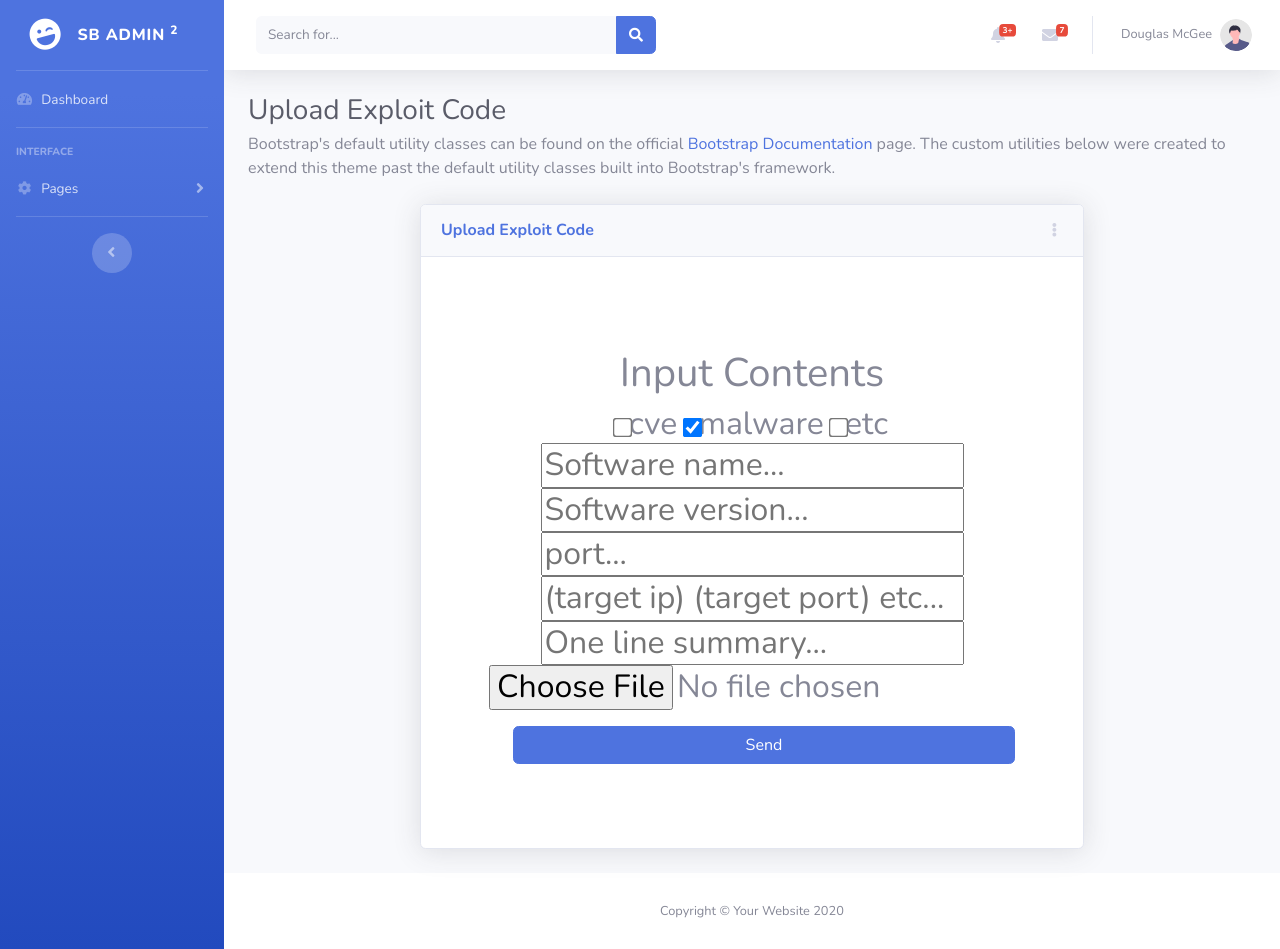
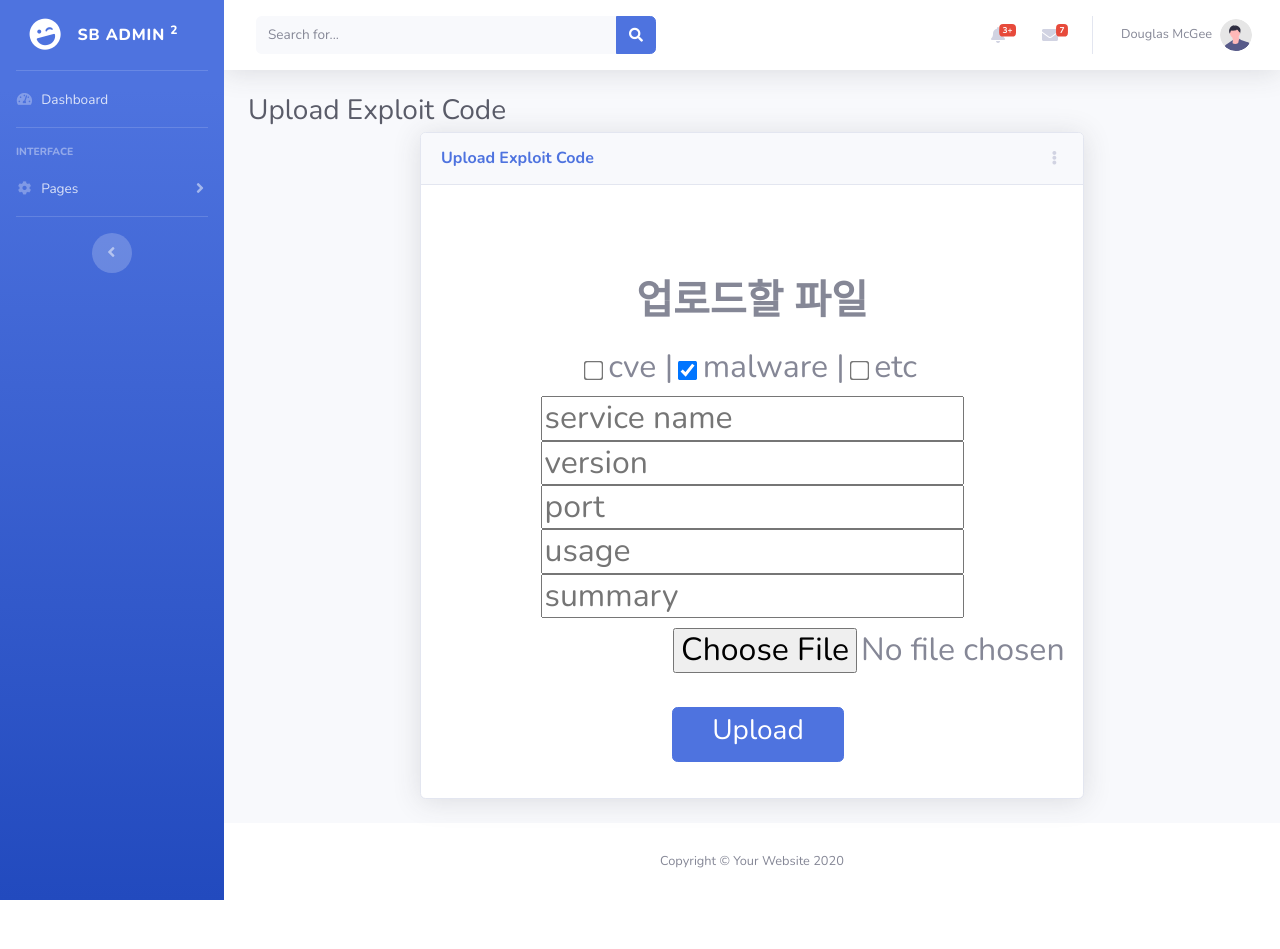
Before and after one commit to cady9812/SWM-WebServer, a Flask app: page /upload in a window 1280 px wide. After the commit the page ends 900 px from the top, so only its background shows below. Run offline with Flask 2, Linux system fonts and the light colour scheme; parts of the project's set-up code (start-up, migrations or seed data) failed here and were passed over; some libraries are stand-ins or nearby versions.

Commit message:
[mj] update upload.html

```diff
--- a/project/app/templates/upload-code.html
+++ b/project/app/templates/upload-code.html
@@ -302,10 +302,6 @@
 
                     <!-- Page Heading -->
                     <h1 class="h3 mb-1 text-gray-800">Upload Exploit Code</h1>
-                    <p class="mb-4">Bootstrap's default utility classes can be found on the official <a
-                            href="https://getbootstrap.com/docs">Bootstrap Documentation</a> page. The custom utilities
-                        below were created to extend this theme past the default utility classes built into Bootstrap's
-                        framework.</p>
 
                     <!-- Content Row -->
                     <div class="row">
@@ -339,26 +335,33 @@
                                     <form class="p-5" id="form_upload" method="post" enctype="multipart/form-data"  >
                                         <div class="form-group">
                                             <br>
-                                            <h1>Input Contents </h1>
+                                            <h1><b>업로드할 파일</b></h1>
                                             <h2>
-                                            <input type="checkbox" name="attackType" onclick='checkOne(this)' value="CVE">cve
-                                            <input type="checkbox" name="attackType" onclick='checkOne(this)' value="malware" checked="checked">malware
-                                            <input type="checkbox" name="attackType" onclick='checkOne(this)' value="etc">etc<br>
-                                            <input type="text" id="targetName" name="targetName" placeholder="Software name..." ><br>
-                                            <input type="text" id="targetVersion" name="targetVersion" placeholder="Software version..." ><br>
-                                            <input type="text" id="targetPort" name="targetPort" placeholder="port..."><br>
-                                            <input type="text" id="targetUsage" name="targetUsage" placeholder="(target ip) (target port) etc..." ><br>
-                                            <input type="text" id="targetSummary" name="targetSummary" placeholder="One line summary..." ><br>
-                                            <input type="file" id="FILE_TAG" name="FILE_TAG"><br>
-                                        </h2>
+                                                <div style="display:inline-block; margin-top:15px; margin-bottom:10px">
+                                                    <input type="checkbox" name="attackType" onclick='checkOne(this)' value="cve"> cve |
+                                                    <input type="checkbox" name="attackType" onclick='checkOne(this)' value="malware" checked="checked"> malware |
+                                                    <input type="checkbox" name="attackType" onclick='checkOne(this)' value="etc"> etc
+                                                </div>
+                                                <br>
+                                                <form class="form-horizontal">
+                                                    <input type="text" id="targetName" name="targetName" placeholder="service name" ><br>
+                                                    <input type="text" id="targetVersion" name="targetVersion" placeholder="version" ><br>
+                                                    <input type="text" id="targetPort" name="targetPort" placeholder="port"><br>
+                                                    <input type="text" id="targetUsage" name="targetUsage" placeholder="usage" ><br>
+                                                    <input type="text" id="targetSummary" name="targetSummary" placeholder="summary" ><br>
+                                                    <div class="form-group form-group-sm">
+                                                        <input type="file" class="form-control-file" style="margin-left:35%; margin-top:10px" id="FILE_TAG" name="FILE_TAG">
+                                                    </div>
+                                                        <!--<input type="file" id="FILE_TAG" name="FILE_TAG"><br>-->
+                                                </form>
+                                            </h2>
                                         </div>
 
-                                        <div class="form-group">
-                                            <div class="custom-control custom-checkbox small">
+                                        <div class="form-group" style="margin-top:-30px">
+                                            <div class="custom-control custom-checkbox small d-grid gap-2 col-4 mx-auto">
                                                 <a href="#" onclick='uploadFile()' class="btn btn-primary btn-user btn-block" id="nextIP">
-                                            Send
-                                        	</a>
-
+                                                    <h3>Upload</h3>
+                                        	    </a>
                                             </div>
                                         </div>
                                     </form>
```
